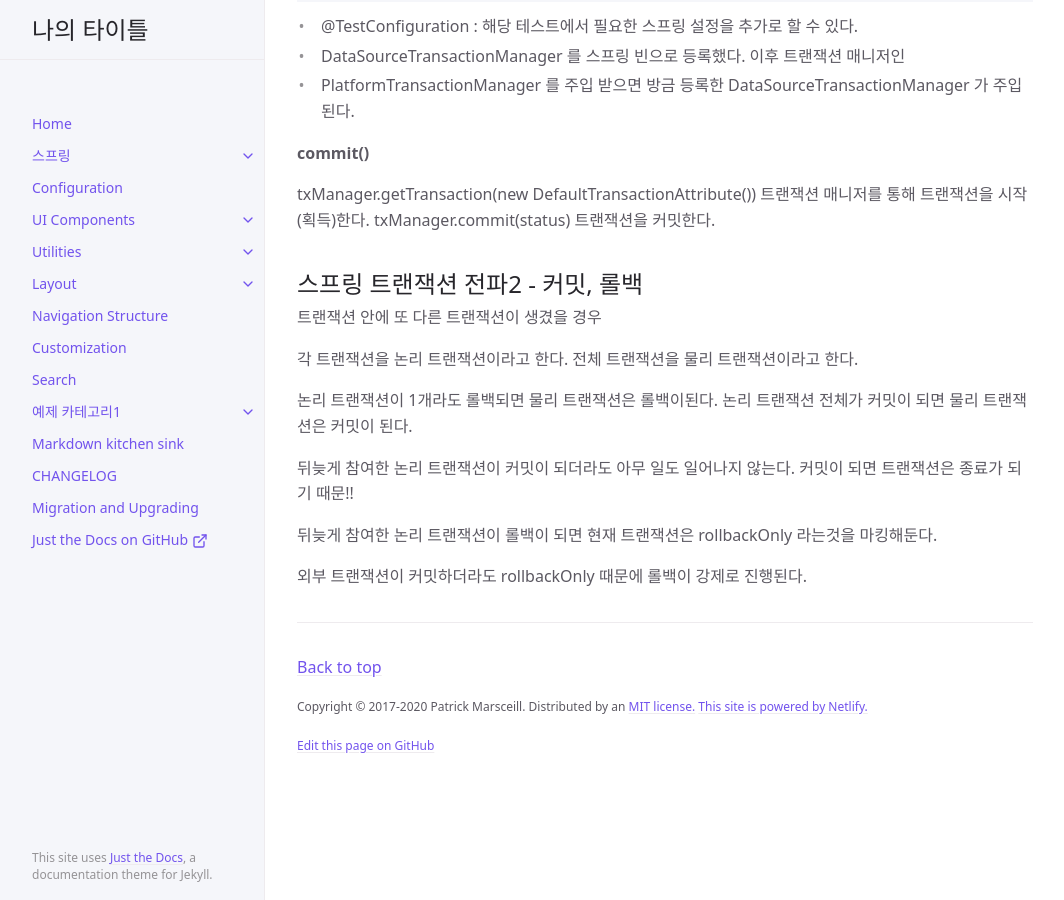
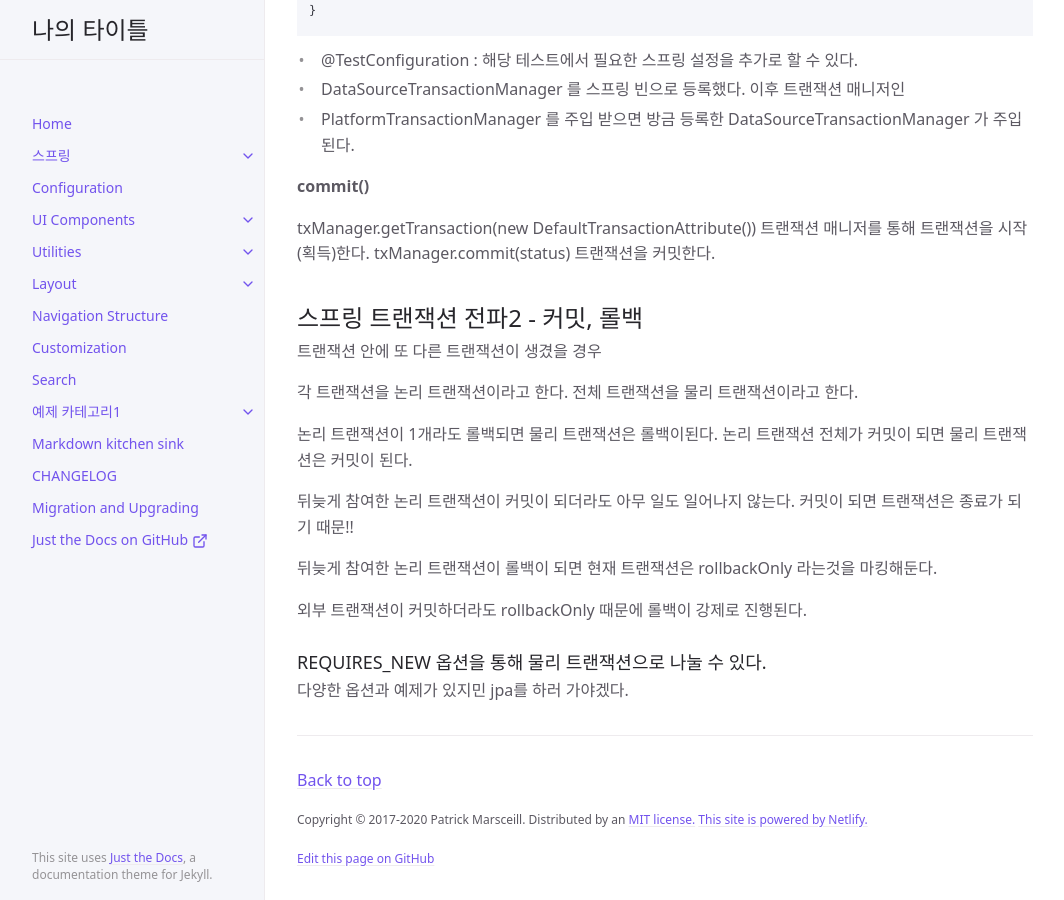
Before and after one commit to wlghks453/wlghks453.github.io, a Jekyll site: the page built from docs/spring/스프링 트랜잭션-3.md, in a window 1280 px wide and 900 px high, scrolled down 1393 px. Shown: the whole window, without its empty margins (107-1171 px from the left). Built offline with Jekyll 4.4.1, drawn with Linux system fonts in a browser that asks for light colours; cached includes are drawn as plain includes; some of the changed text lies outside the part shown.

Commit message:
Update 스프링 트랜잭션-3.md

```diff
--- a/docs/spring/스프링 트랜잭션-3.md
+++ b/docs/spring/스프링 트랜잭션-3.md
@@ -84,3 +84,7 @@ txManager.commit(status) 트랜잭션을 커밋한다.
 뒤늦게 참여한 논리 트랜잭션이 롤백이 되면 현재 트랜잭션은 rollbackOnly 라는것을 마킹해둔다.
 
 외부 트랜잭션이 커밋하더라도  rollbackOnly 때문에 롤백이 강제로 진행된다.
+
+### REQUIRES_NEW 옵션을 통해 물리 트랜잭션으로 나눌 수 있다.
+
+다양한 옵션과 예제가 있지민 jpa를 하러 가야겠다.
```
